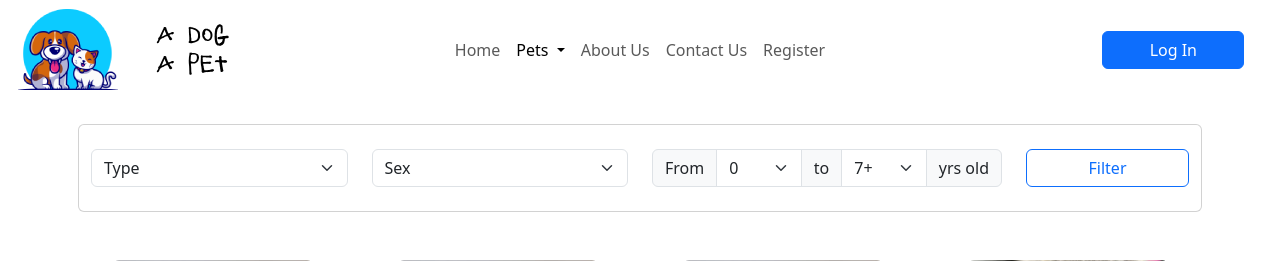
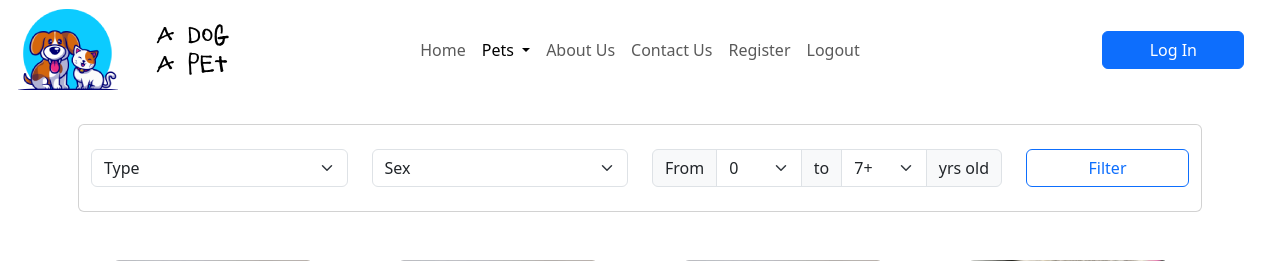
Before and after one commit to gabdlr/a-dog-a-pet, a Flask app: page /pets/ in a window 1280 px wide. Shown: the top 261 px of the page. Run offline with Flask 3, Linux system fonts and the light colour scheme; data comes from the database, SQL or seed files in the repository; data that the repository does not hold is empty.

Commit message:
fix: adds logout option for smaller viewport size

```diff
--- a/app/templates/layout/menu.html
+++ b/app/templates/layout/menu.html
@@ -48,6 +48,14 @@
   <li class="nav-item d-block d-lg-none">
     <a class="nav-link {% if request.path == ROUTES['users']['login'] %} active {% endif %}" href="{{ROUTES['users']['login']}}">Log In</a>
   </li>
+  <li class="nav-item ">
+    <a class="nav-link" href="{{ROUTES['users']['logout']}}">Logout</a>
+  </li>
+  {% endif %}
+  {% if session["id"] %}
+  <li class="nav-item d-block d-lg-none">
+    <a class="nav-link" href="{{ROUTES['users']['logout']}}">Logout</a>
+  </li>
   {% endif %}
 </ul>
 {% endmacro %}
```
